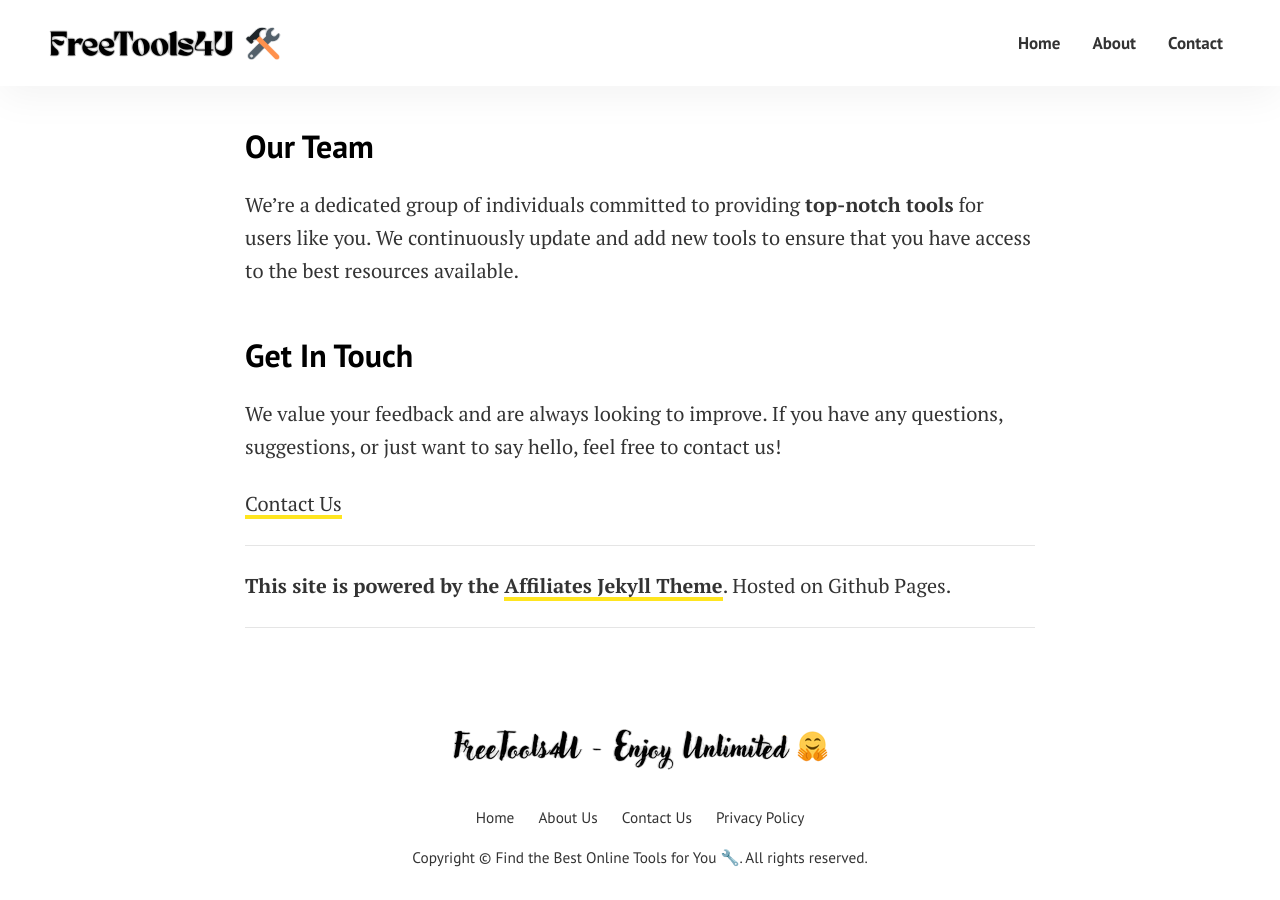
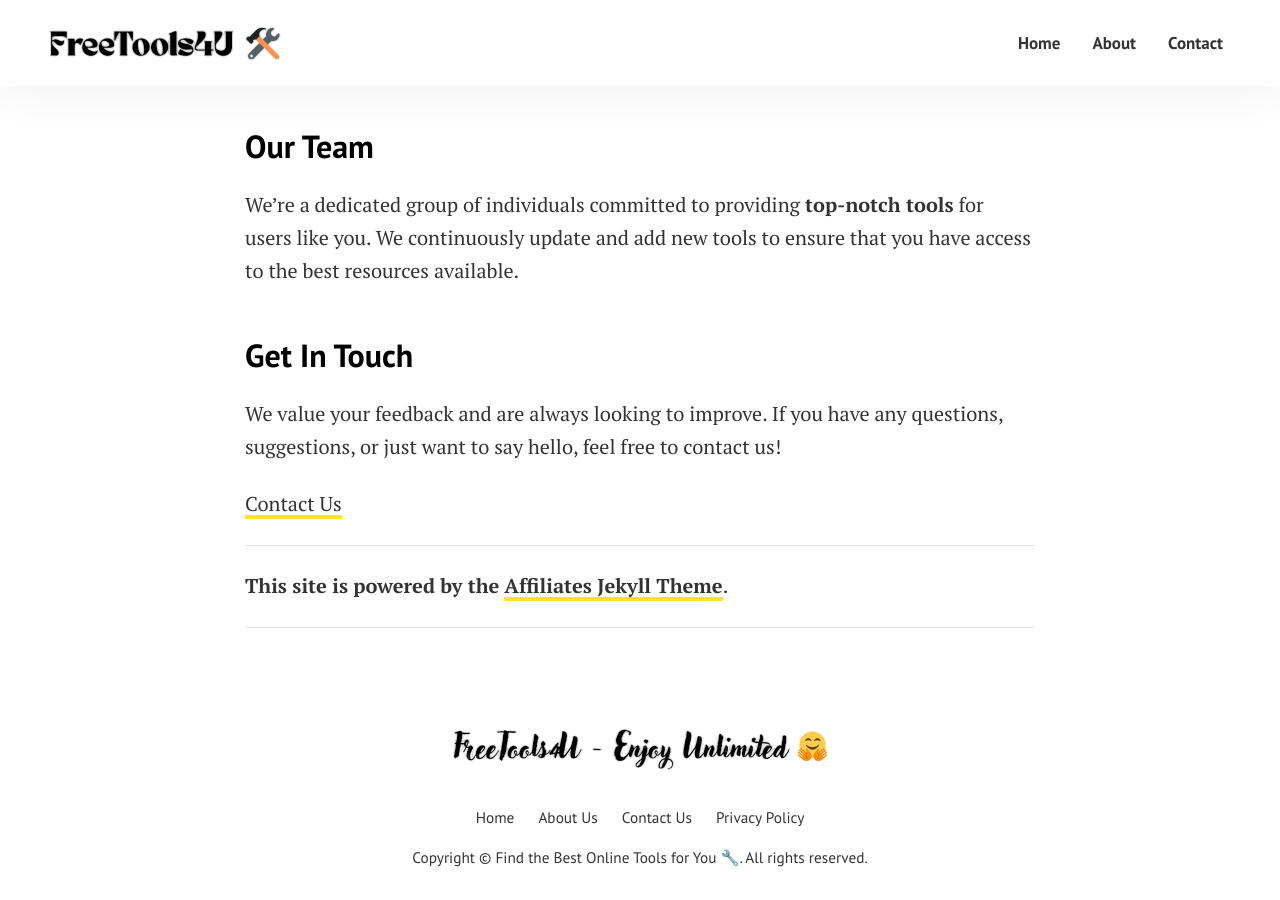
Before and after one commit to freetools4u/freetools4u-site, a Jekyll site: the page built from pages/about.md, in a window 1280 px wide and 900 px high, scrolled down 1781 px. Built offline with Jekyll 4.4.1, drawn with Linux system fonts in a browser that asks for light colours.

Commit message:
Update about.md

```diff
--- a/pages/about.md
+++ b/pages/about.md
@@ -52,6 +52,6 @@
 
 ---
 
-**This site is powered by the** [**Affiliates Jekyll Theme**](https://bootstrapstarter.com/jekyll-theme-memoirs/). Hosted on Github Pages.
+**This site is powered by the** [**Affiliates Jekyll Theme**](https://freetools4u.site).
 
 ---
```
